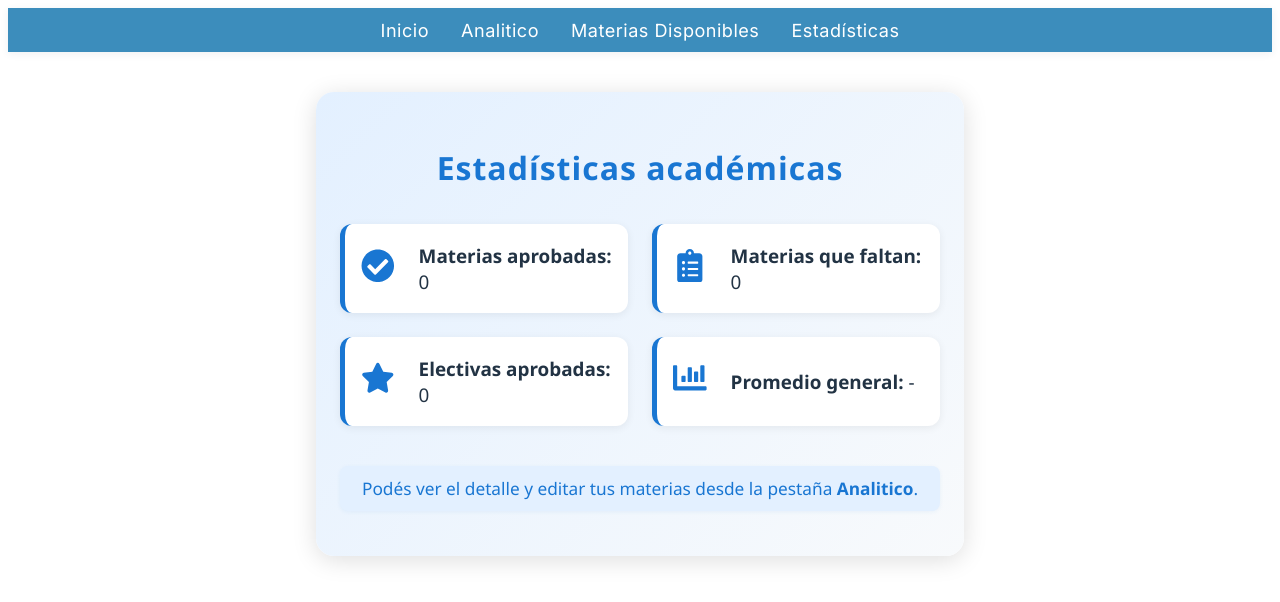
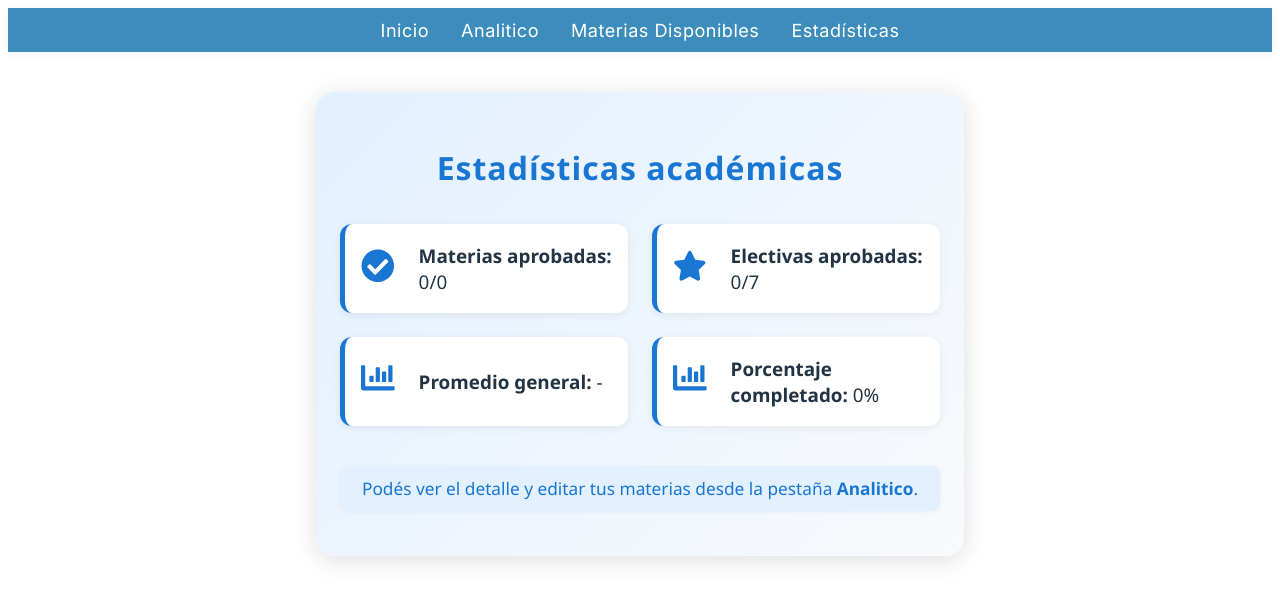
Before and after one commit to galoppoignacio/Analitico-Sistemas-UTN, a Next.js app: page /estadisticas in a window 1280 px wide. Shown: the top 602 px of the page. Built offline with nearby package versions, Linux system fonts and the light colour scheme.

Commit message:
creo que anda todo

```diff
--- a/app/estadisticas/page.tsx
+++ b/app/estadisticas/page.tsx
@@ -7,22 +7,23 @@ import { FaCheckCircle, FaClipboardList, FaStar, FaChartBar } from "react-icons/
 
 export default function EstadisticasPage() {
   const materias = useMateriasStore((state) => state.materias);
-  const total = materias.filter(m => !m.isElectiva).length;
-  const aprobadas = materias.filter(m => m.estado === 3 && !m.isElectiva).length;
+  const total = materias.filter(m => !m.isElectiva && m.nombre.toLowerCase() !== "seminario").length;
+  const aprobadas = materias.filter(m => m.estado === 3 && !m.isElectiva && m.nombre.toLowerCase() !== "seminario").length;
   const faltan = total - aprobadas;
   const electivas = materias.filter(m => m.isElectiva && m.estado === 3).length;
   const aprobadasConNota = materias.filter(m => m.estado === 3 && m.nota > 0);
   const promedio = aprobadasConNota.length > 0 ? (aprobadasConNota.reduce((acc, m) => acc + m.nota, 0) / aprobadasConNota.length).toFixed(2) : "-";
+  const porcentaje = total > 0 ? ((aprobadas / total) * 100).toFixed(1) : "0";
   return (
     <>
       <Navbar />
       <main className={styles.mainStats}>
         <h1 style={{textAlign:'center', color:'#1976d2', fontWeight:700, letterSpacing:1}}>Estadísticas académicas</h1>
         <ul className={styles.statsList}>
-          <li><span className={styles.statsIcon}><FaCheckCircle /></span> <span><b>Materias aprobadas:</b> {aprobadas}</span></li>
-          <li><span className={styles.statsIcon}><FaClipboardList /></span> <span><b>Materias que faltan:</b> {faltan}</span></li>
-          <li><span className={styles.statsIcon}><FaStar /></span> <span><b>Electivas aprobadas:</b> {electivas}</span></li>
+          <li><span className={styles.statsIcon}><FaCheckCircle /></span> <span><b>Materias aprobadas:</b> {aprobadas}/{total}</span></li>
+          <li><span className={styles.statsIcon}><FaStar /></span> <span><b>Electivas aprobadas:</b> {electivas}/7</span></li>
           <li><span className={styles.statsIcon}><FaChartBar /></span> <span><b>Promedio general:</b> {promedio}</span></li>
+          <li><span className={styles.statsIcon}><FaChartBar /></span> <span><b>Porcentaje completado:</b> {porcentaje}%</span></li>
         </ul>
         <p className={styles.detalle}>Podés ver el detalle y editar tus materias desde la pestaña <b>Analitico</b>.</p>
       </main>
--- a/data/plan.ts
+++ b/data/plan.ts
@@ -129,7 +129,7 @@ export const DatosMaterias: Materia[] = [
         materiasQueNecesitaRegulares: [1, 2],
         materiasQueNecesitaAprobadas: [],
         isElectiva: false,
-        anio: 2, // Corregido a 2do año
+        anio: 2,
         modalidad: "A",
     },
     {
```
Also changed, not shown: app/disponibles/page.tsx (+2 -19 lines), app/tabla/page.tsx (+41 -13 lines), 1 other file (tests, documents, lock files or other folders).
